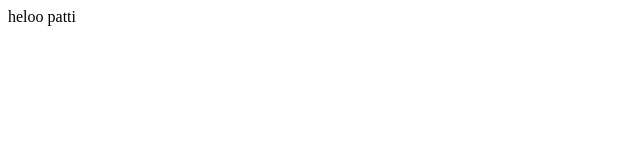
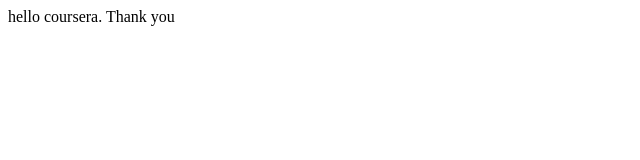
Before and after one commit to NithinT1/coursera-test, a plain HTML site: page site/index.html in a window 1280 px wide. Shown: the whole page, without its empty margins (0-640 px from the left). Drawn offline with Linux system fonts and the light colour scheme.

Commit message:
small addition to the page

```diff
--- a/site/index.html
+++ b/site/index.html
@@ -1,9 +1,9 @@
 <!DOCTYPE html>
 <html>
 <head>
-	<title>Hello pa</title>
+	<title>Hello coursera</title>
 </head>
 <body>
-<hl>heloo patti<hl>
+<hl>hello coursera. Thank you<hl>
 </body>
 </html>
```
